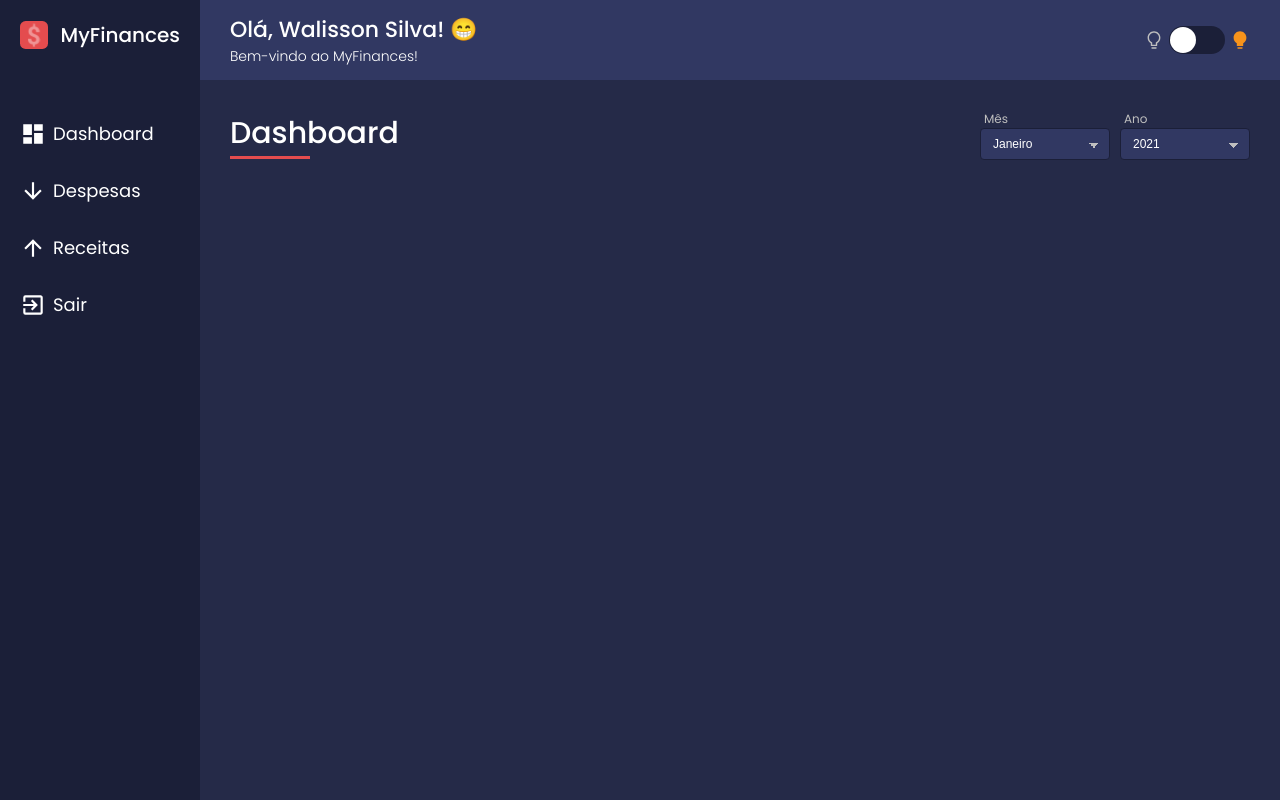
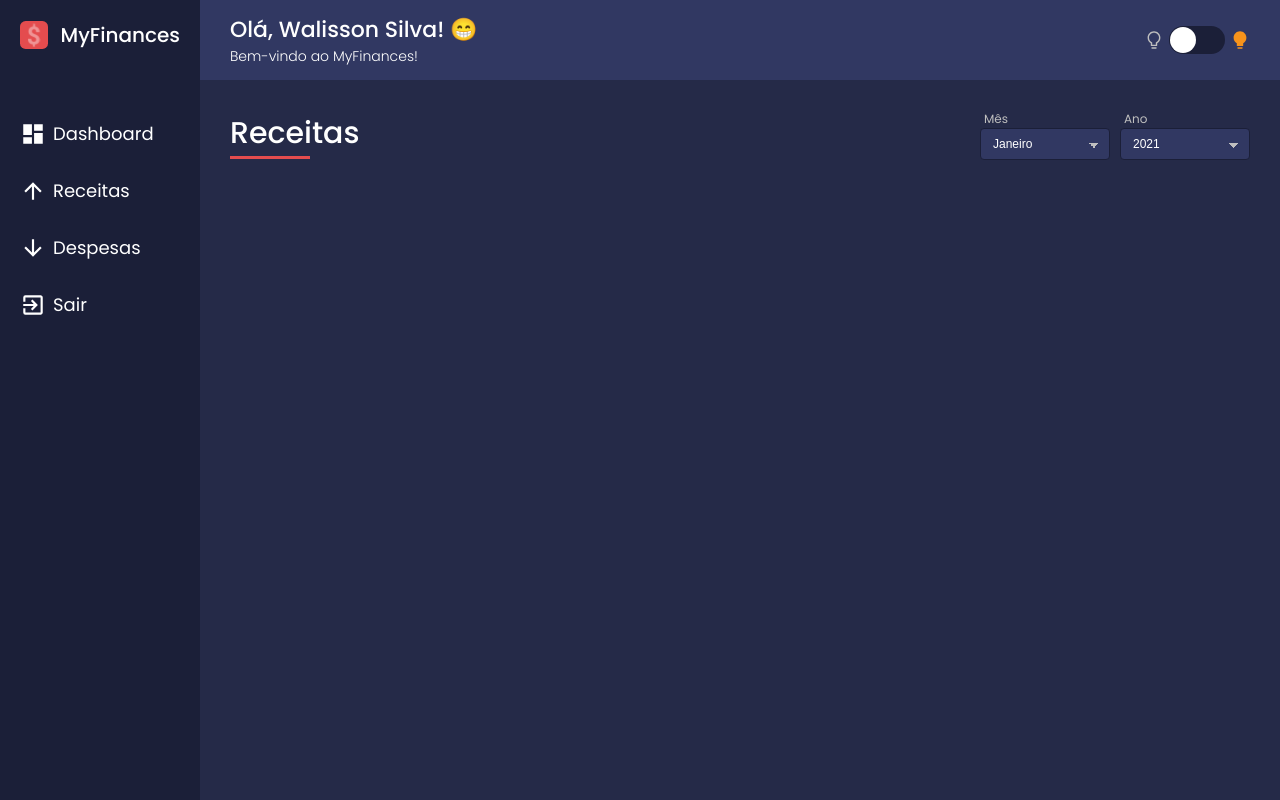
Before and after one commit to walissonsilva/my-finances, a React (Create React App) app: page /list/income in a window 1280 px wide. Built offline with nearby package versions, Linux system fonts and the light colour scheme; the HTML template or start-up script is replaced by a standard one.

Commit message:
Chore: Add routes to another pages

```diff
--- a/src/App.tsx
+++ b/src/App.tsx
@@ -1,6 +1,6 @@
 import React from 'react';
 
-import Routes from './routes/app.routes';
+import Routes from './routes';
 
 import AppThemeProvider from './hooks/Theme';
 
--- a/src/components/Aside/index.tsx
+++ b/src/components/Aside/index.tsx
@@ -33,14 +33,14 @@ const Aside: React.FC = () => {
           <ItemText>Dashboard</ItemText>
         </MenuItemLink>
 
-        <MenuItemLink href="/">
+        <MenuItemLink href="/list/income">
+          <MdArrowUpward size={26} />
+          <ItemText>Receitas</ItemText>
+        </MenuItemLink>
+
+        <MenuItemLink href="/list/outcome">
           <MdArrowDownward size={26} />
           <ItemText>Despesas</ItemText>
-        </MenuItemLink>
-
-        <MenuItemLink href="/">
-          <MdArrowUpward size={26} />
-          <ItemText>Receitas</ItemText>
         </MenuItemLink>
 
         <MenuItemLink href="/">
--- a/src/pages/List/index.tsx
+++ b/src/pages/List/index.tsx
@@ -1,16 +1,22 @@
+import { stringify } from 'querystring';
 import React from 'react';
 
 import Layout from '../../components/Layout';
+import PageHeader from '../../components/PageHeader';
 
 import {
   Container
 } from './styles';
 
-const List = () => {
+interface IRouteParams {
+  match: { params: { type: string } };
+}
+
+const List: React.FC<IRouteParams> = ({ match }) => {
   return (
     <Layout>
       <Container>
-        <h1>List</h1>
+        <PageHeader title={ match.params.type === 'income' ? 'Receitas' : 'Despesas' } />
       </Container>
     </Layout>
   )
--- a/src/routes/app.routes.tsx
+++ b/src/routes/app.routes.tsx
@@ -1,9 +1,12 @@
 import React from 'react';
 import {
-  BrowserRouter
+  BrowserRouter as Router,
+  Switch,
+  Route
 } from 'react-router-dom';
 
 import Dashboard from '../pages/Dashboard';
+import List from '../pages/List';
 
 import { ThemeProvider } from 'styled-components';
 import GlobalStyles from '../styles/GlobalStyles';
@@ -16,12 +19,15 @@ const Routes: React.FC = () => {
   const { isDark } = useTheme();
 
   return (
-    <BrowserRouter>
+    <Router>
       <ThemeProvider theme={ isDark ? darkTheme : lightTheme }>
         <GlobalStyles />
-        <Dashboard />
+        <Switch>
+          <Route path='/list/:type' component={List} />
+          <Route path='/' component={Dashboard} exact/>
+        </Switch>
       </ThemeProvider>
-    </BrowserRouter>
+    </Router>
   )
 }
 
```
Also changed, not shown: src/routes/index.tsx (added, +10 -0 lines).
